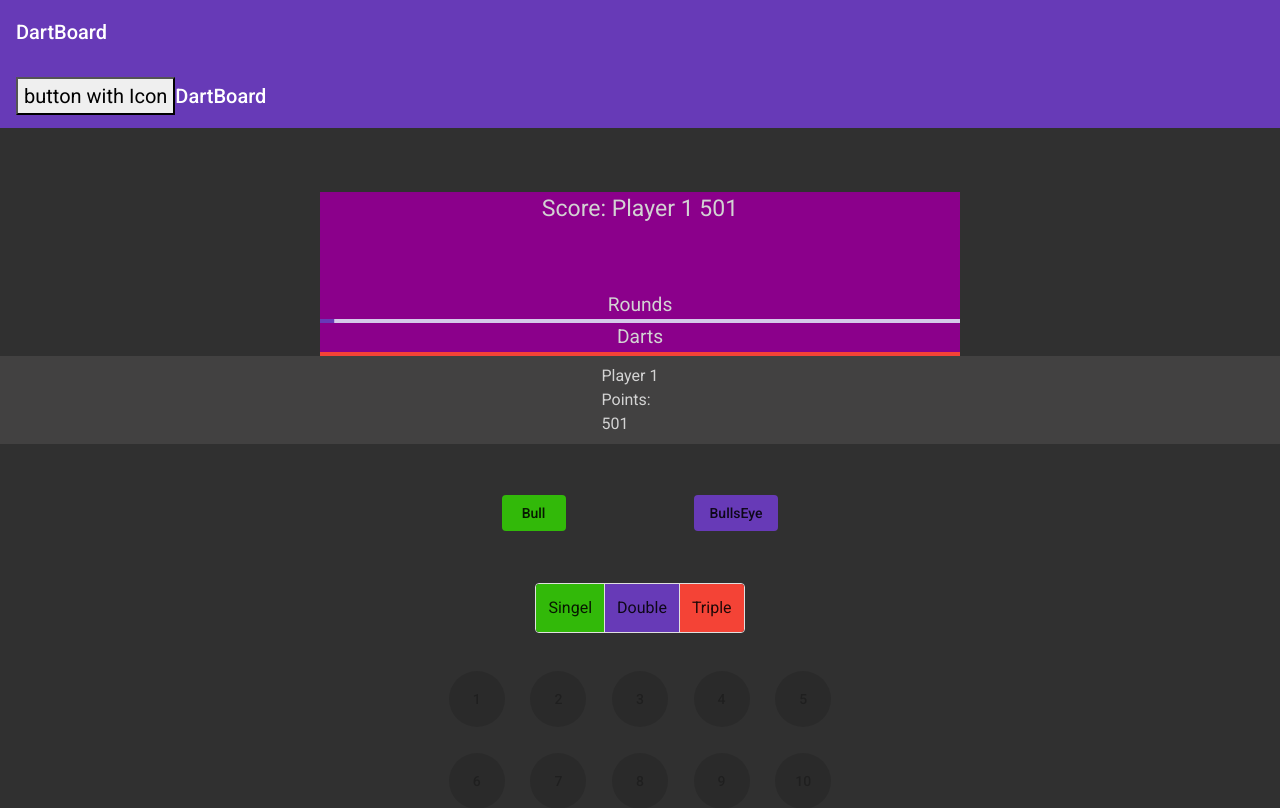
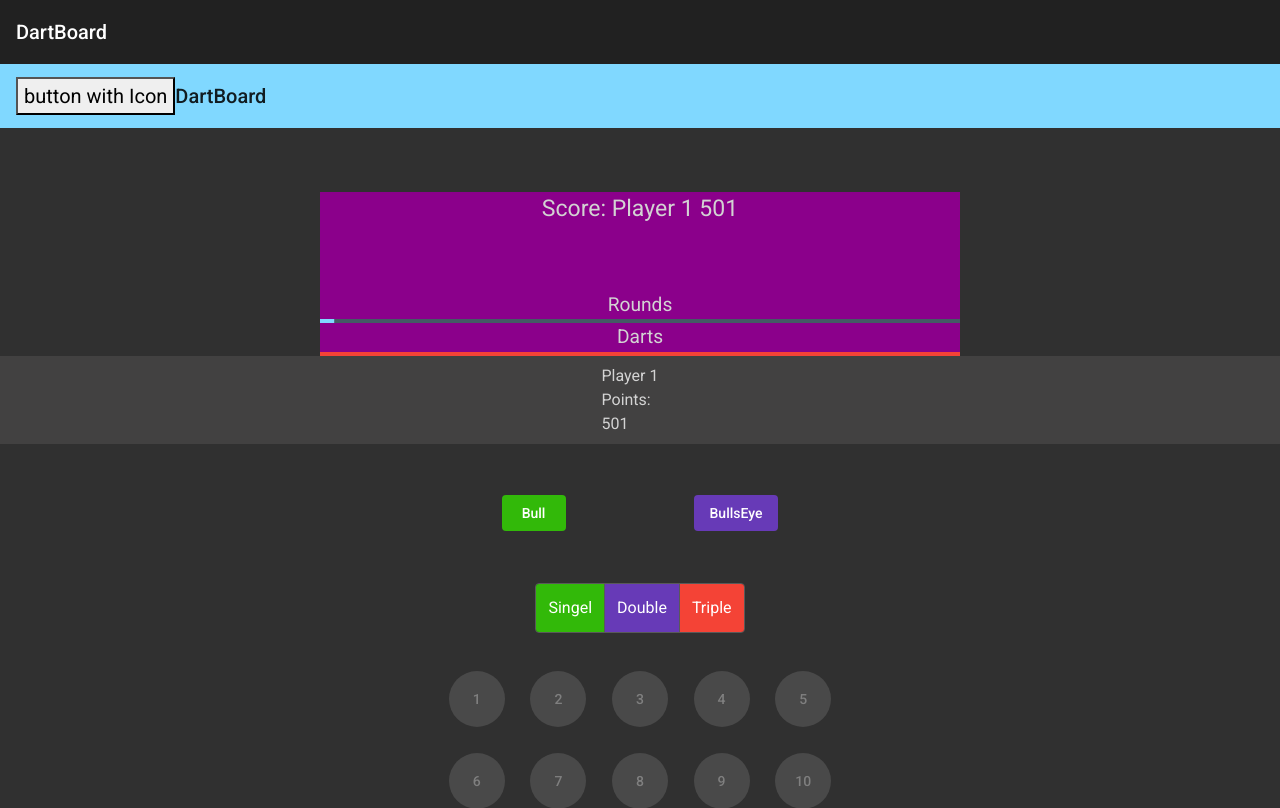
Before and after one commit to ric03/dart-board, an Angular app: page /dartboard in a window 1280 px wide. Shown: the top 808 px of the page. Built offline with nearby package versions, Linux system fonts and the light colour scheme.

Commit message:
fix: proper style setup with custom material-theme.scss

```diff
--- a/angular.json
+++ b/angular.json
@@ -34,7 +34,7 @@
               "src/assets"
             ],
             "styles": [
-              "./node_modules/@angular/material/prebuilt-themes/deeppurple-amber.css",
+              "src/styles/material-theme.scss",
               "src/styles.scss"
             ],
             "scripts": []
--- a/src/app/app.component.html
+++ b/src/app/app.component.html
@@ -1,4 +1,4 @@
-<mat-toolbar color="primary">
+<mat-toolbar class="mat-elevation-z6">
   <span>DartBoard</span>
 </mat-toolbar>
 
--- a/src/index.html
+++ b/src/index.html
@@ -12,7 +12,7 @@
   <link href="https://fonts.googleapis.com/icon?family=Material+Icons" rel="stylesheet">
 </head>
 
-<body>
+<body class="mat-app-background">
   <app-root></app-root>
 </body>
 
--- a/src/styles.scss
+++ b/src/styles.scss
@@ -1,12 +1,5 @@
 @import "node_modules/bootstrap/scss/bootstrap";
 
-html,
-body {
-    height: 100%;
-}
-body {
-    margin: 0% auto;
-    background-color: #303030;
-    margin: 0;
-    font-family: Roboto, "Helvetica Neue", sans-serif;
-}
+
+html, body { height: 100%; }
+body { margin: 0; font-family: Roboto, "Helvetica Neue", sans-serif; }
--- /dev/null
+++ b/src/styles/material-theme.scss
@@ -0,0 +1,33 @@
+// Custom Theming for Angular Material
+// For more information: https://material.angular.io/guide/theming
+@use '@angular/material' as mat;
+// Plus imports for other components in your app.
+
+// Include the common styles for Angular Material. We include this here so that you only
+// have to load a single css file for Angular Material in your app.
+// Be sure that you only ever include this mixin once!
+@include mat.core();
+
+// Define the palettes for your theme using the Material Design palettes available in palette.scss
+// (imported above). For each palette, you can optionally specify a default, lighter, and darker
+// hue. Available color palettes: https://material.io/design/color/
+// https://material.io/design/color/the-color-system.html#tools-for-picking-colors
+$dark-primary: mat.define-palette(mat.$light-blue-palette, A100, A200, A400);
+$dark-accent: mat.define-palette(mat.$purple-palette);
+
+// The warn palette is optional (defaults to red).
+$dark-warn: mat.define-palette(mat.$red-palette);
+
+// Create the theme object. A theme consists of configurations for individual
+// theming systems such as "color" or "typography".
+$dark-theme: mat.define-dark-theme((
+  color: (
+    primary: $dark-primary,
+    accent: $dark-accent,
+    warn: $dark-warn,
+  )
+));
+// Include theme styles for core and each component used in your app.
+// Alternatively, you can import and @include the theme mixins for each component
+// that you are using.
+@include mat.all-component-themes($dark-theme);
```
